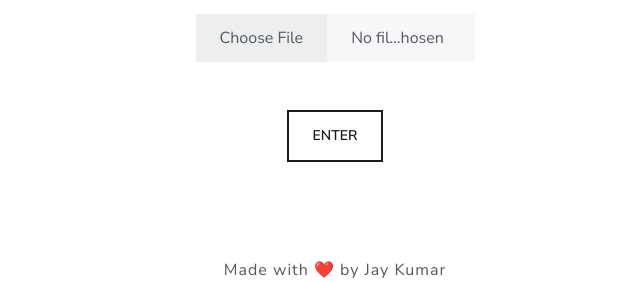
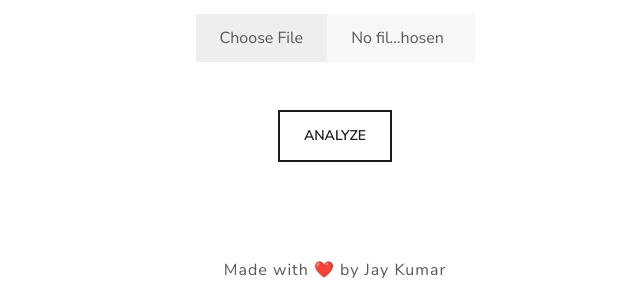
Before and after one commit to jaykumar1607/Brain-Tumor-Web-App, a Flask app: page / in a window 1280 px wide. Shown: the part 658-940 px from the top of the page, without its empty margins (305-945 px from the left). Run offline with Flask 2, Linux system fonts and the light colour scheme; some libraries are stand-ins or nearby versions.

Commit message:
no file found bug fix try 1

```diff
--- a/app.py
+++ b/app.py
@@ -14,7 +14,7 @@ app.config['SECRET_KEY']='jaykumar'
 class BrainForm(FlaskForm):
     style={'class': 'form-control', 'style':'width:25%;'}
     image = FileField("",validators=[file_required(),file_allowed(['jpg','png','jpeg'],'Images Only!')],render_kw=style)
-    submit = SubmitField("Analyze")
+    submit = SubmitField("Analyze",render_kw={'class':'btn btn-outline-primary'})
 
 model = load_model('brain_tumor.h5')
 
--- a/templates/home.html
+++ b/templates/home.html
@@ -20,7 +20,7 @@
       {{form.image}}
       <br/>
       <br/>
-      <input class="btn btn-outline-primary" type="submit" value="Enter">
+      {{form.submit}}
       <br/>
   </form>
 <br/>
```
